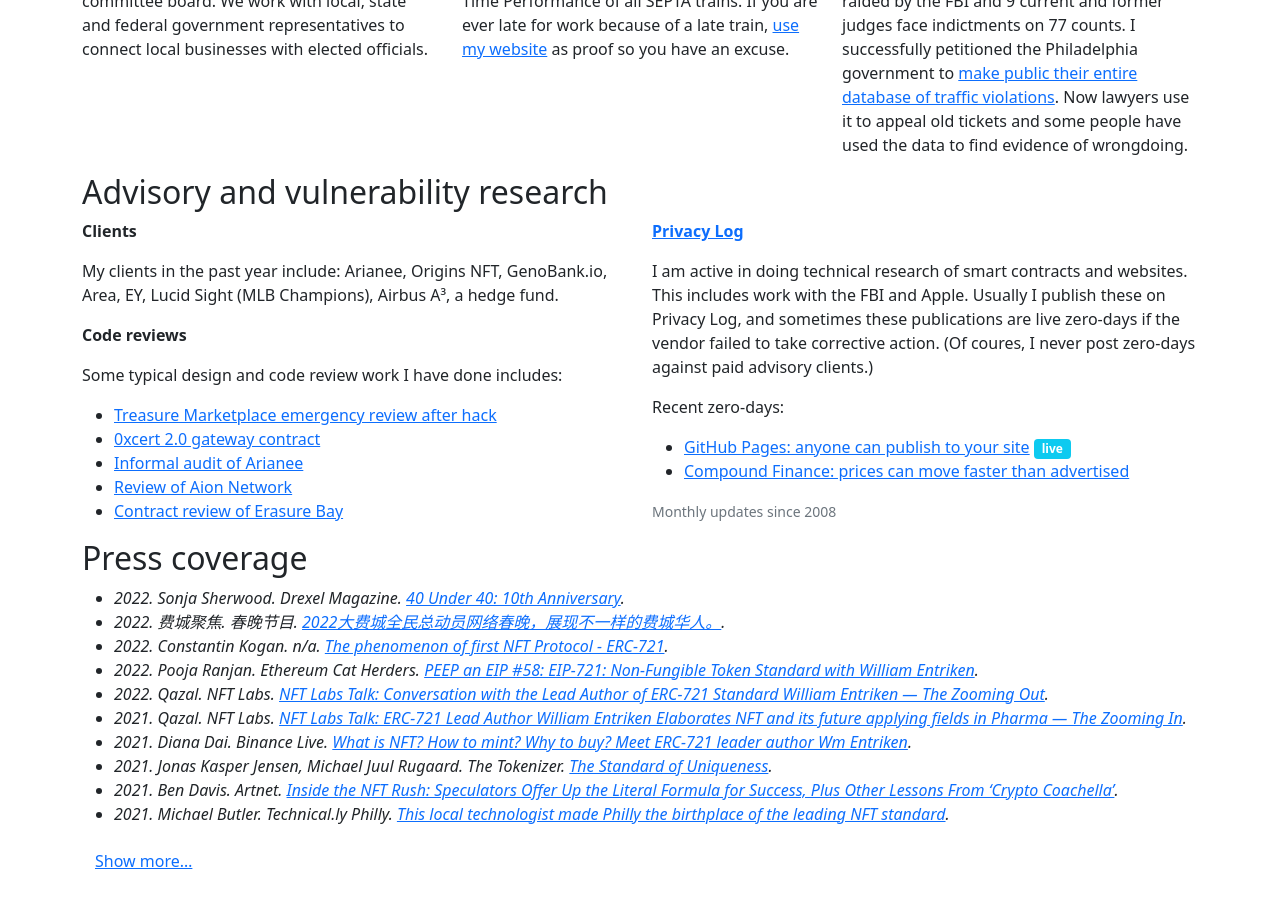
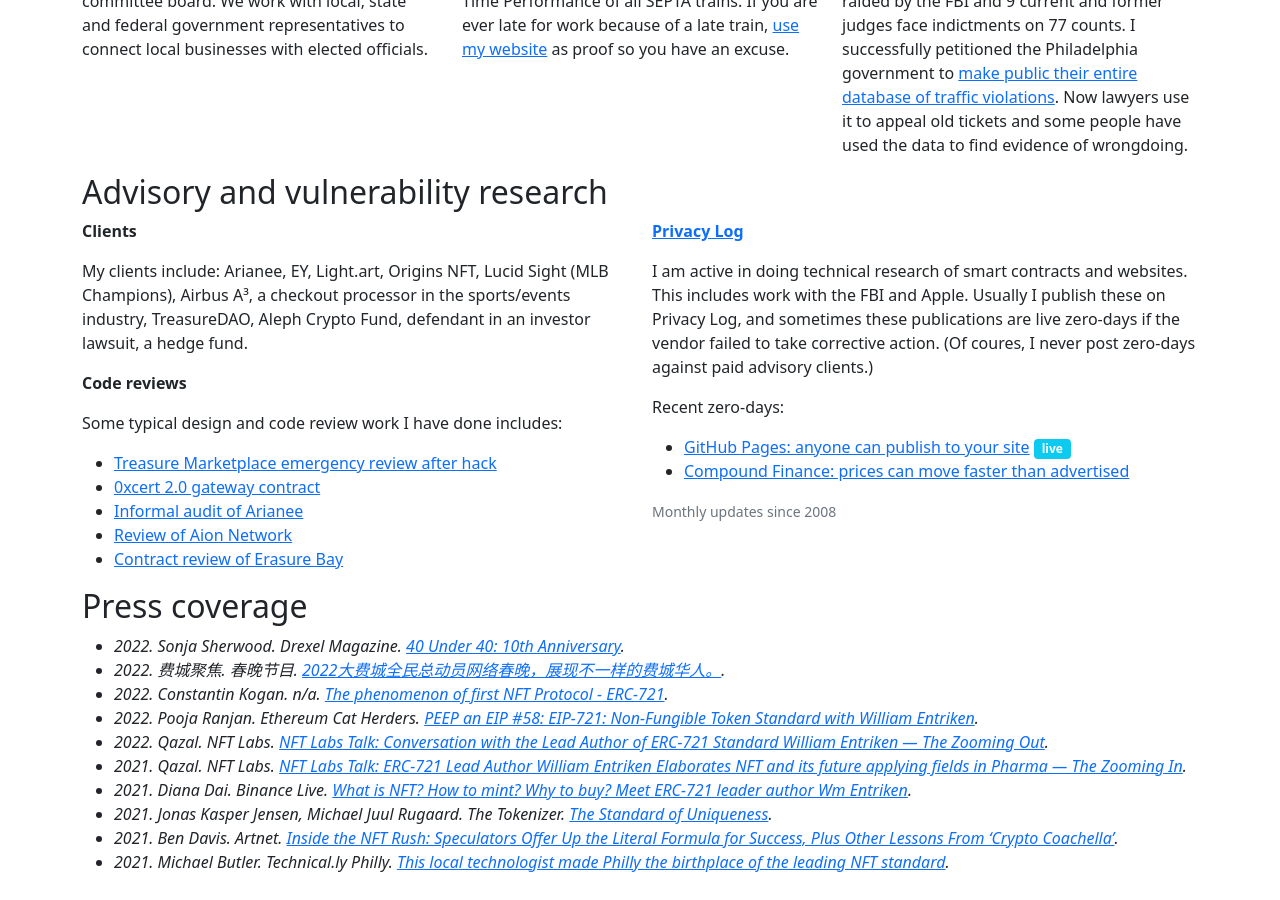
Before and after one commit to fulldecent/phor.net, a Jekyll site: the page built from index.html, in a window 1280 px wide and 900 px high, scrolled down 1868 px. Built offline with Jekyll 4.4.1, drawn with Linux system fonts in a browser that asks for light colours; nearby versions of some CDN libraries; comment, search, counter and statistics services are not loaded.

Commit message:
add client list, Dunder Mifflin style

```diff
--- a/index.html
+++ b/index.html
@@ -460,15 +460,20 @@
     <div class="row">
       <div class="col">
         <p><strong>Clients</strong></p>
-        <p>My clients in the past year include:
+        <p>My clients include:
           Arianee, <!-- Publicly listed on their homepage -->
+          EY, <!-- Publicly listed at https://github.com/orgs/EYBlockchain/people -->
+          Light.art, <!-- Publicly listed at https://area.world -->
           Origins NFT, <!-- Publicly listed at https://twitter.com/OriginsNFT/status/1508958165890523138 -->
-          GenoBank.io, <!-- NOT ACTIVE // Publicly listed at https://github.com/orgs/Genobank/people -->
+          <!-- GenoBank.io, NOT ACTIVE // Publicly listed at https://github.com/orgs/Genobank/people -->
           <!-- 0xcert NOT ACTIVE // Publicly listed at from their homepage, get wayback link -->
-          Area, <!-- Publicly listed at http://area.world -->
-          EY, <!-- Publicly listed at https://github.com/orgs/EYBlockchain/people -->
+          <!-- CattleProof, NOT ACTIVE // -->
           Lucid Sight (MLB Champions), <!-- Permission to post at https://mail.google.com/mail/u/0/#search/lucid+sight/KtbxLwgVWZfxpbQJKCmHrpnTGCKcBjgFCg-->
           Airbus A³, <!-- NDA expired 2022-03-->
+          a checkout processor in the sports/events industry, <!-- NDA expires 2022-01-04 plus 5 years -->
+          TreasureDAO,
+          Aleph Crypto Fund,
+          defendant in an investor lawsuit, <!-- NDA expires 2022-03-21 plus 3 years -->
           a hedge fund. <!-- TODO: review if I can release name -->
         </p>
         <p><strong>Code reviews</strong></p>
```
